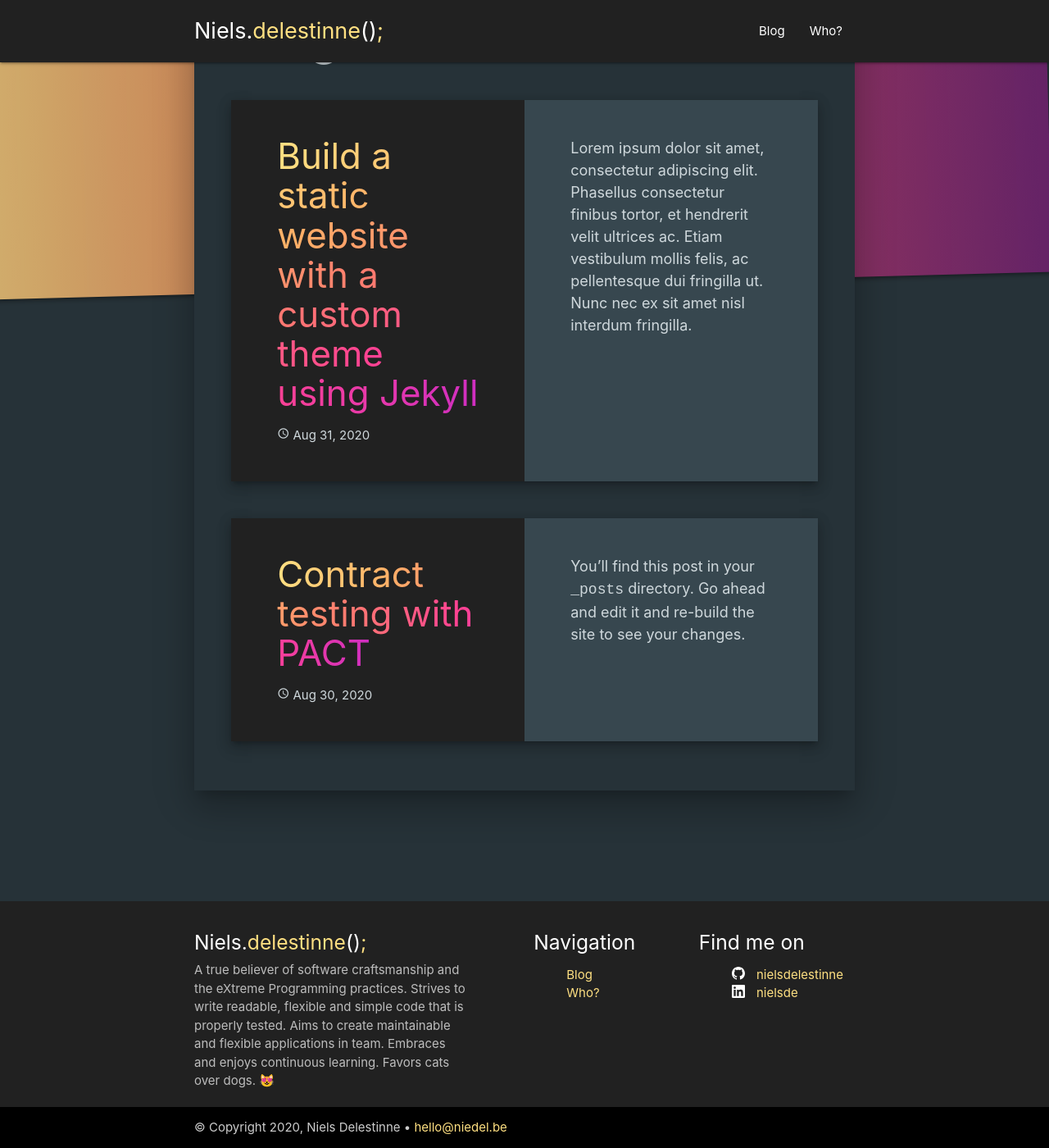
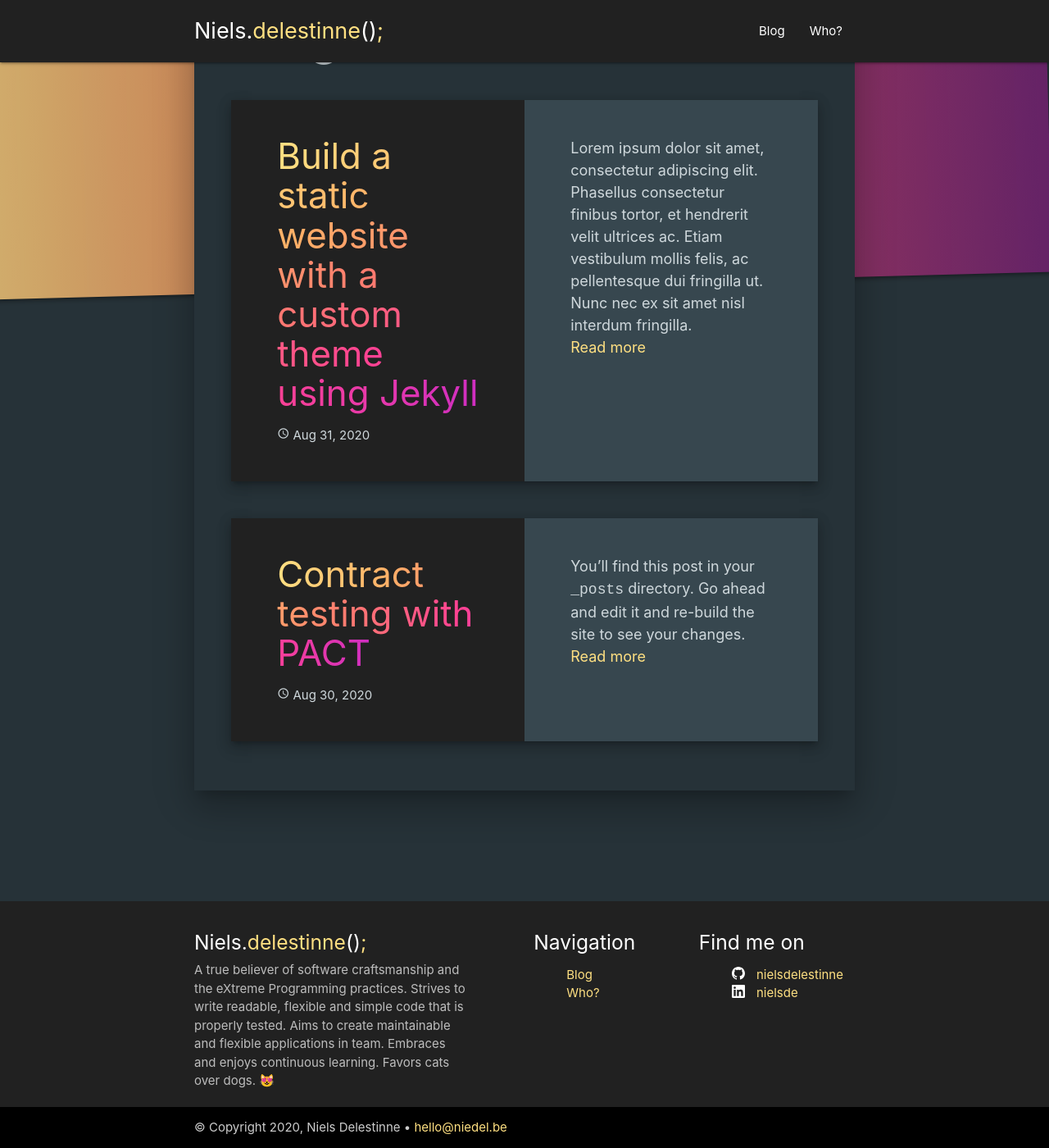
Before and after one commit to nielsdelestinne/niedel.be, a Jekyll site: the page built from index.markdown, in a window 1280 px wide and 1400 px high, scrolled down 158 px. Shown: the whole window at 82% size. Built offline with Jekyll 4.4.1, drawn with Linux system fonts in a browser that asks for light colours.

Commit message:
Read more button added

```diff
--- a/_layouts/home.html
+++ b/_layouts/home.html
@@ -41,6 +41,7 @@ layout: default
                 {%- if site.show_excerpts -%}
                   {{ post.excerpt }}
                 {%- endif -%}
+                  <a class="p" href="{{ post.url | relative_url }}">Read more</a>
                 </div>
               </div>
             </div>
--- a/_sass/niedel.scss
+++ b/_sass/niedel.scss
@@ -10,9 +10,13 @@ main {
   flex: 1 0 auto;
 }
 
-p {
+.p {
   line-height: 1.5;
   font-size: large;
+}
+
+p {
+  @extend .p;
 }
 
 .post-content > ul > li, .post-content > ol > li {
```
